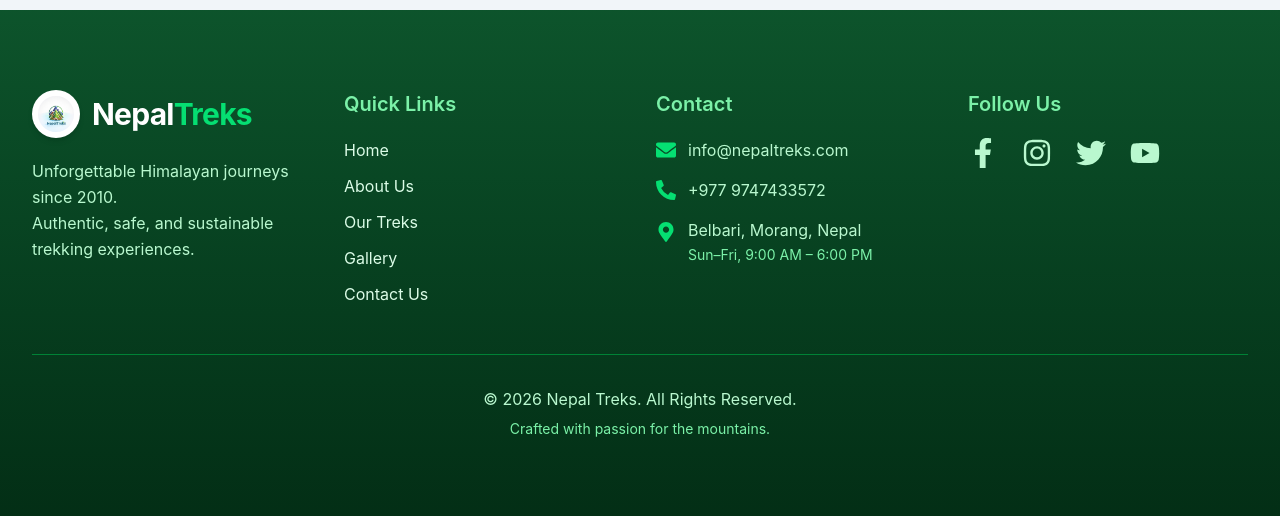
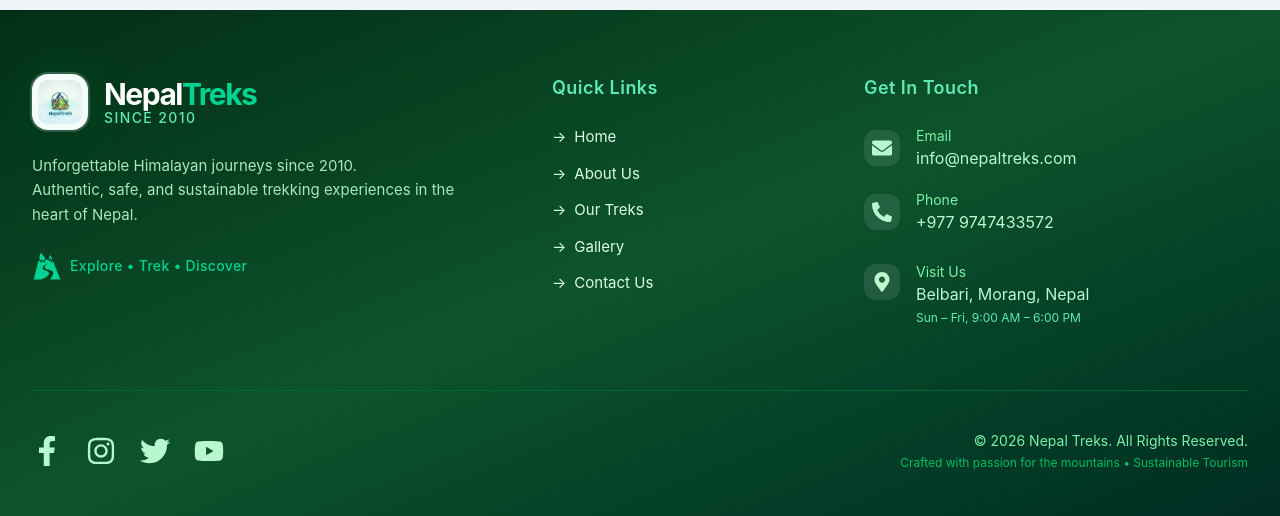
Before and after one commit to sabin-khatri/trekking_web, a React (Vite) app: page /contact in a window 1280 px wide. Shown: the part 2300-2816 px from the top of the page. Built offline with nearby package versions, Linux system fonts and the light colour scheme.

Commit message:
updated code

```diff
--- a/src/components/Footer.jsx
+++ b/src/components/Footer.jsx
@@ -1,7 +1,5 @@
 // src/components/Footer.jsx
 import React from "react";
-
-// react-icons imports
 import {
   FaFacebookF,
   FaInstagram,
@@ -11,172 +9,171 @@ import {
   FaPhoneAlt,
   FaMapMarkerAlt
 } from 'react-icons/fa';
-
 import { GiMountainRoad } from 'react-icons/gi';
 
 export default function Footer() {
   return (
-    <footer className="bg-gradient-to-b from-green-900 to-green-950 text-white py-16 md:py-20">
-      <div className="mx-auto max-w-7xl px-5 sm:px-6 lg:px-8">
-        <div className="grid grid-cols-1 md:grid-cols-4 gap-10 md:gap-8">
+    <footer className="bg-gradient-to-br from-green-950 via-green-900 to-emerald-950 text-white pt-16 pb-12">
+      <div className="mx-auto max-w-7xl px-6 lg:px-8">
 
+        <div className="grid grid-cols-1 md:grid-cols-12 gap-10 md:gap-8">
 
-          <div className="space-y-5">
-            <div className="flex items-center gap-3">
-              {/* Logo Image */}
+          {/* Brand Section */}
+          <div className="md:col-span-5 space-y-6">
+            <div className="flex items-center gap-4">
+              <div className="relative">
                 <img
-                src="src/assets/img/logo.png"
+                  src="/src/assets/img/logo.png"
                   alt="Nepal Treks Logo"
-                className="h-10 w-10 sm:h-12 sm:w-12 rounded-full object-cover bg-white p-1.5 shadow-md"
+                  className="h-14 w-14 rounded-2xl object-cover shadow-xl ring-2 ring-white/20 bg-white p-1.5"
                 />
-              {/* Brand Name */}
+                <div className="absolute -inset-1 bg-gradient-to-br from-green-400 to-emerald-500 rounded-3xl opacity-10 blur-xl" />
+              </div>
 
-              <h3 className="text-2xl sm:text-3xl font-bold tracking-tight">
-                Nepal<span className="text-green-400">Treks</span>
+              <div>
+                <h3 className="text-3xl font-bold tracking-tighter">
+                  Nepal<span className="text-emerald-400">Treks</span>
                 </h3>
+                <p className="text-emerald-300 text-sm tracking-widest font-medium -mt-1">
+                  SINCE 2010
+                </p>
               </div>
-            <p className="text-green-200 text-sm sm:text-base leading-relaxed">
+            </div>
+
+            <p className="text-green-200/90 text-[15px] leading-relaxed max-w-md">
               Unforgettable Himalayan journeys since 2010.<br />
-              Authentic, safe, and sustainable trekking experiences.
+              Authentic, safe, and sustainable trekking experiences in the heart of Nepal.
             </p>
+
+            <div className="flex items-center gap-2 text-emerald-400">
+              <GiMountainRoad className="text-3xl" />
+              <span className="text-sm font-medium tracking-wide">Explore • Trek • Discover</span>
+            </div>
           </div>
 
           {/* Quick Links */}
-          <div>
-            <h4 className="text-lg sm:text-xl font-semibold text-green-300 mb-5">
+          <div className="md:col-span-3">
+            <h4 className="text-lg font-semibold text-emerald-300 mb-6 tracking-wide">
               Quick Links
             </h4>
-            <ul className="space-y-3 text-sm sm:text-base text-green-100">
-              <li>
+            <ul className="space-y-3.5 text-green-100">
+              {[
+                { name: "Home", href: "/" },
+                { name: "About Us", href: "/about" },
+                { name: "Our Treks", href: "/packages" },
+                { name: "Gallery", href: "/gallery" },
+                { name: "Contact Us", href: "/contact" },
+              ].map((link) => (
+                <li key={link.name}>
                   <a
-                  href="/"
-                  className="hover:text-green-400 transition-colors duration-200 hover:translate-x-1 inline-block"
+                    href={link.href}
+                    className="group flex items-center gap-2 text-[15px] hover:text-emerald-400 transition-all duration-300 hover:pl-1"
                   >
-                  Home
+                    <span className="transition-transform group-hover:translate-x-1">→</span>
+                    {link.name}
                   </a>
                 </li>
-              <li>
-                <a
-                  href="/about"
-                  className="hover:text-green-400 transition-colors duration-200 hover:translate-x-1 inline-block"
-                >
-                  About Us
-                </a>
-              </li>
-              <li>
-                <a
-                  href="/packages"
-                  className="hover:text-green-400 transition-colors duration-200 hover:translate-x-1 inline-block"
-                >
-                  Our Treks
-                </a>
-              </li>
-              <li>
-                <a
-                  href="/gallery"
-                  className="hover:text-green-400 transition-colors duration-200 hover:translate-x-1 inline-block"
-                >
-                  Gallery
-                </a>
-              </li>
-              <li>
-                <a
-                  href="/contact"
-                  className="hover:text-green-400 transition-colors duration-200 hover:translate-x-1 inline-block"
-                >
-                  Contact Us
-                </a>
-              </li>
+              ))}
             </ul>
           </div>
 
           {/* Contact Info */}
-          <div>
-            <h4 className="text-lg sm:text-xl font-semibold text-green-300 mb-5">
-              Contact
+          <div className="md:col-span-4">
+            <h4 className="text-lg font-semibold text-emerald-300 mb-6 tracking-wide">
+              Get In Touch
             </h4>
-            <ul className="space-y-4 text-sm sm:text-base text-green-200">
-              <li className="flex items-center gap-3">
-                <FaEnvelope className="text-green-400 text-xl flex-shrink-0" />
+
+            <div className="space-y-5 text-green-200">
               <a
                 href="mailto:info@nepaltreks.com"
-                  className="hover:text-green-400 transition-colors"
+                className="flex items-center gap-4 hover:text-emerald-400 transition-colors group"
               >
-                  info@nepaltreks.com
+                <div className="w-9 h-9 rounded-xl bg-white/10 flex items-center justify-center group-hover:bg-emerald-500/20 transition-colors">
+                  <FaEnvelope className="text-xl" />
+                </div>
+                <div>
+                  <p className="text-sm text-green-300">Email</p>
+                  <p>info@nepaltreks.com</p>
+                </div>
               </a>
-              </li>
-              <li className="flex items-center gap-3">
-                <FaPhoneAlt className="text-green-400 text-xl flex-shrink-0" />
+
               <a
                 href="tel:+9779747433572"
-                  className="hover:text-green-400 transition-colors"
+                className="flex items-center gap-4 hover:text-emerald-400 transition-colors group"
               >
-                  +977 9747433572
+                <div className="w-9 h-9 rounded-xl bg-white/10 flex items-center justify-center group-hover:bg-emerald-500/20 transition-colors">
+                  <FaPhoneAlt className="text-xl" />
+                </div>
+                <div>
+                  <p className="text-sm text-green-300">Phone</p>
+                  <p>+977 9747433572</p>
+                </div>
               </a>
-              </li>
-              <li className="flex items-start gap-3">
-                <FaMapMarkerAlt className="text-green-400 text-xl flex-shrink-0 mt-1" />
-                <span>
-                  Belbari, Morang, Nepal<br />
-                  <span className="text-green-300 text-sm">Sun–Fri, 9:00 AM – 6:00 PM</span>
-                </span>
-              </li>
-            </ul>
+
+              <div className="flex items-start gap-4 pt-2">
+                <div className="w-9 h-9 rounded-xl bg-white/10 flex items-center justify-center mt-0.5">
+                  <FaMapMarkerAlt className="text-xl" />
+                </div>
+                <div>
+                  <p className="text-sm text-green-300">Visit Us</p>
+                  <p>Belbari, Morang, Nepal</p>
+                  <p className="text-xs text-emerald-300 mt-1">
+                    Sun – Fri, 9:00 AM – 6:00 PM
+                  </p>
+                </div>
+              </div>
+            </div>
+          </div>
         </div>
 
-          {/* Social Media */}
-          <div>
-            <h4 className="text-lg sm:text-xl font-semibold text-green-300 mb-5">
-              Follow Us
-            </h4>
-            <div className="flex gap-6">
+        {/* Social Media & Bottom Bar */}
+        <div className="mt-16 pt-10 border-t border-green-800 flex flex-col md:flex-row items-center justify-between gap-6">
+
+          <div className="flex gap-6 text-3xl">
             <a
               href="#"
-                className="text-3xl text-green-200 hover:text-green-400 hover:scale-110 transition-all duration-300"
-                aria-label="Facebook"
               target="_blank"
               rel="noopener noreferrer"
+              className="text-green-200 hover:text-emerald-400 hover:scale-125 transition-all duration-300"
+              aria-label="Facebook"
             >
               <FaFacebookF />
             </a>
             <a
               href="#"
-                className="text-3xl text-green-200 hover:text-green-400 hover:scale-110 transition-all duration-300"
-                aria-label="Instagram"
               target="_blank"
               rel="noopener noreferrer"
+              className="text-green-200 hover:text-emerald-400 hover:scale-125 transition-all duration-300"
+              aria-label="Instagram"
             >
               <FaInstagram />
             </a>
             <a
               href="#"
-                className="text-3xl text-green-200 hover:text-green-400 hover:scale-110 transition-all duration-300"
-                aria-label="Twitter"
               target="_blank"
               rel="noopener noreferrer"
+              className="text-green-200 hover:text-emerald-400 hover:scale-125 transition-all duration-300"
+              aria-label="Twitter"
             >
               <FaTwitter />
             </a>
             <a
               href="#"
-                className="text-3xl text-green-200 hover:text-green-400 hover:scale-110 transition-all duration-300"
-                aria-label="YouTube"
               target="_blank"
               rel="noopener noreferrer"
+              className="text-green-200 hover:text-emerald-400 hover:scale-125 transition-all duration-300"
+              aria-label="YouTube"
             >
               <FaYoutube />
             </a>
           </div>
+
+          <div className="text-center md:text-right text-green-300 text-sm">
+            <p>© {new Date().getFullYear()} Nepal Treks. All Rights Reserved.</p>
+            <p className="mt-1 text-xs text-green-400/80">
+              Crafted with passion for the mountains • Sustainable Tourism
+            </p>
           </div>
-
-        </div>
-
-
-        <div className="mt-12 pt-8 border-t border-green-700 text-center text-green-200 text-sm md:text-base">
-          <p>© {new Date().getFullYear()} Nepal Treks. All Rights Reserved.</p>
-          <p className="mt-2 text-green-300 text-xs md:text-sm">
-            Crafted with passion for the mountains.
-          </p>
         </div>
       </div>
     </footer>
```
Lines whose indentation alone changed are shown as unchanged.
